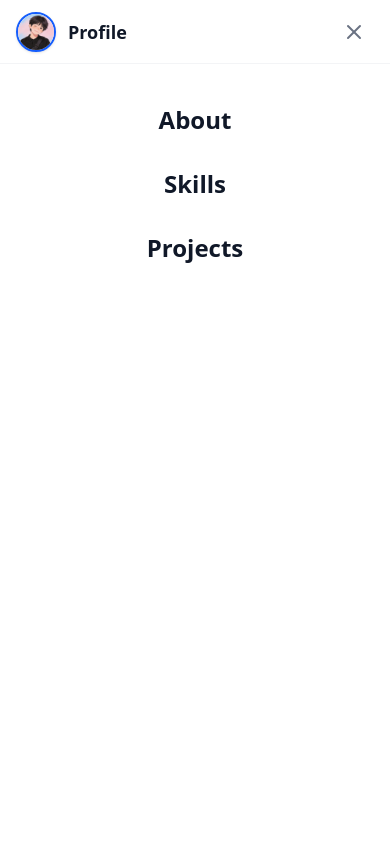
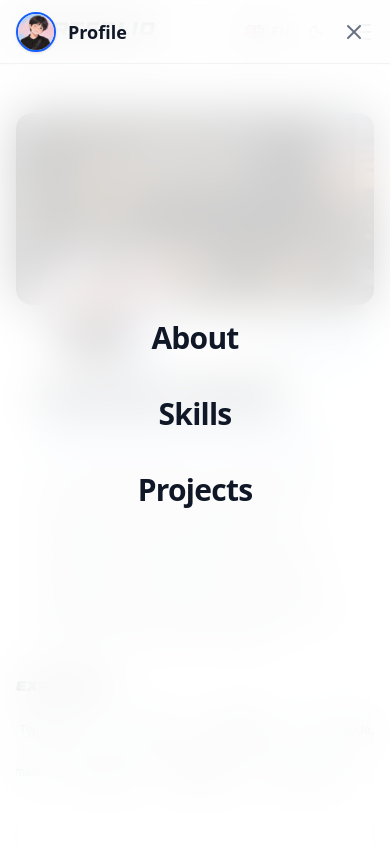
Before and after one commit to SeangSang12/Portfolio, a Next.js app: page / in a window 390 px wide. Both pictures are taken after a click on the button 362 px from the left and 32 px from the top of the page. Shown: the top 844 px of the page. Built offline with nearby package versions, Linux system fonts and the light colour scheme.

Commit message:
feat: redesign mobile menu animation with circular clip-path and backdrop blur

```diff
--- a/src/layout/header.tsx
+++ b/src/layout/header.tsx
@@ -127,13 +127,13 @@ export default function AppHeader() {
       <AnimatePresence>
         {isMobileMenuOpen && (
           <motion.div
-            initial={{ opacity: 0, y: -20 }}
-            animate={{ opacity: 1, y: 0 }}
-            exit={{ opacity: 0, y: -20 }}
-            transition={{ duration: 0.3, ease: "easeInOut" }}
-            className="md:hidden fixed inset-0 z-50 bg-white dark:bg-gray-950 flex flex-col"
+            initial={{ clipPath: "circle(0% at calc(100% - 3rem) 2rem)", opacity: 0 }}
+            animate={{ clipPath: "circle(150% at calc(100% - 3rem) 2rem)", opacity: 1 }}
+            exit={{ clipPath: "circle(0% at calc(100% - 3rem) 2rem)", opacity: 0 }}
+            transition={{ duration: 0.6, ease: [0.22, 1, 0.36, 1] }}
+            className="md:hidden fixed inset-0 z-50 bg-white/80 dark:bg-gray-950/80 backdrop-blur-xl flex flex-col"
           >
-            <div className="flex justify-between items-center p-4 h-16 border-b border-gray-100 dark:border-gray-800/50">
+            <div className="flex justify-between items-center p-4 h-16 border-b border-gray-200/50 dark:border-gray-800/50">
               <Link
                 href="#profile"
                 className="flex items-center gap-3 transition-transform hover:scale-105 active:scale-95"
@@ -144,7 +144,7 @@ export default function AppHeader() {
               </Link>
               <button
                 onClick={() => setIsMobileMenuOpen(false)}
-                className="p-2 text-gray-500 hover:bg-gray-100 dark:hover:bg-gray-800 rounded-full transition-colors"
+                className="p-2 text-gray-500 hover:bg-gray-200/50 dark:hover:bg-gray-800/50 rounded-full transition-colors"
                 aria-label="Close Menu"
               >
                 <X className="w-6 h-6" />
@@ -156,35 +156,35 @@ export default function AppHeader() {
               animate="open"
               exit="closed"
               variants={{
-                open: { transition: { staggerChildren: 0.1, delayChildren: 0.1 } },
+                open: { transition: { staggerChildren: 0.1, delayChildren: 0.2 } },
                 closed: { transition: { staggerChildren: 0.05, staggerDirection: -1 } }
               }}
-              className="flex flex-col flex-1 items-center justify-start px-6 pb-6 pt-10 space-y-8"
+              className="flex flex-col flex-1 items-center justify-center px-6 pb-20 space-y-10"
             >
-              <motion.div variants={{ open: { opacity: 1, y: 0 }, closed: { opacity: 0, y: 20 } }}>
+              <motion.div variants={{ open: { opacity: 1, y: 0, scale: 1 }, closed: { opacity: 0, y: 40, scale: 0.95 } }} transition={{ duration: 0.4, ease: "easeOut" }}>
                 <Link
                   href="/about"
-                  className="text-2xl font-bold text-gray-900 dark:text-white hover:text-blue-600 dark:hover:text-blue-400 transition-colors"
+                  className="text-3xl font-bold tracking-tight text-gray-900 dark:text-white hover:text-blue-600 dark:hover:text-blue-400 transition-colors"
                   onClick={() => setIsMobileMenuOpen(false)}
                 >
                   {t('nav.about', 'About Me')}
                 </Link>
               </motion.div>
 
-              <motion.div variants={{ open: { opacity: 1, y: 0 }, closed: { opacity: 0, y: 20 } }}>
+              <motion.div variants={{ open: { opacity: 1, y: 0, scale: 1 }, closed: { opacity: 0, y: 40, scale: 0.95 } }} transition={{ duration: 0.4, ease: "easeOut" }}>
                 <Link
                   href="#skills"
-                  className="text-2xl font-bold text-gray-900 dark:text-white hover:text-blue-600 dark:hover:text-blue-400 transition-colors"
+                  className="text-3xl font-bold tracking-tight text-gray-900 dark:text-white hover:text-blue-600 dark:hover:text-blue-400 transition-colors"
                   onClick={() => setIsMobileMenuOpen(false)}
                 >
                   {t('nav.skills', 'Skills')}
                 </Link>
               </motion.div>
 
-              <motion.div variants={{ open: { opacity: 1, y: 0 }, closed: { opacity: 0, y: 20 } }}>
+              <motion.div variants={{ open: { opacity: 1, y: 0, scale: 1 }, closed: { opacity: 0, y: 40, scale: 0.95 } }} transition={{ duration: 0.4, ease: "easeOut" }}>
                 <Link
                   href="/project"
-                  className="text-2xl font-bold text-gray-900 dark:text-white hover:text-blue-600 dark:hover:text-blue-400 transition-colors"
+                  className="text-3xl font-bold tracking-tight text-gray-900 dark:text-white hover:text-blue-600 dark:hover:text-blue-400 transition-colors"
                   onClick={() => setIsMobileMenuOpen(false)}
                 >
                   {t('nav.projects', 'Projects')}
```
